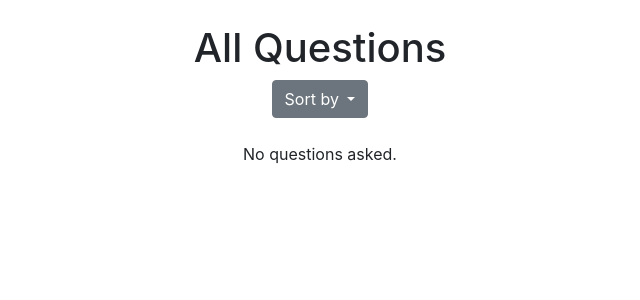
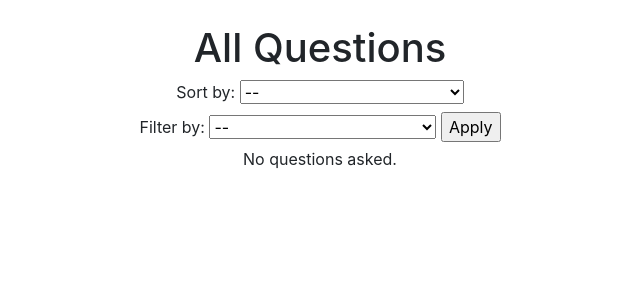
Before and after one commit to arvydasg/stackunderflow, a Flask app: page /questions/all_questions in a window 1280 px wide. Shown: the part 72-372 px from the top of the page, without its empty margins (320-960 px from the left). Run offline with Flask 3, Linux system fonts and the light colour scheme; data that the repository does not hold is empty; some libraries are stand-ins or nearby versions.

Commit message:
can now sort AND filer the questions(modified the previous a little)

```diff
--- a/stackunderflow_app/questions/questions.py
+++ b/stackunderflow_app/questions/questions.py
@@ -18,28 +18,39 @@ def load_user(users_id):
 def route_all_questions():
     """Route for register page."""
 
+    # Get query parameters
     sort = request.args.get("sort")
+    filter = request.args.get("filter")
 
+    # Query for all questions
+    query = Question.query
+
+    # Filter by whether the question has answers or not
+    if filter == "with_answers":
+        query = query.filter(Question.answers.any())
+    elif filter == "without_answers":
+        query = query.filter(~Question.answers.any())
+
+    # Order by the selected sort option
     if sort == "created_at_asc":
-        questions = Question.query.order_by(Question.created_at.asc()).all()
+        query = query.order_by(Question.created_at.asc())
     elif sort == "created_at_desc":
-        questions = Question.query.order_by(Question.created_at.desc()).all()
+        query = query.order_by(Question.created_at.desc())
     elif sort == "num_answers_asc":
-        questions = (
-            Question.query.outerjoin(Answer)
+        query = (
+            query.outerjoin(Answer)
             .group_by(Question.id)
             .order_by(db.func.count(Answer.id).asc())
-            .all()
         )
     elif sort == "num_answers_desc":
-        questions = (
-            Question.query.outerjoin(Answer)
+        query = (
+            query.outerjoin(Answer)
             .group_by(Question.id)
             .order_by(db.func.count(Answer.id).desc())
-            .all()
         )
-    else:
-        questions = Question.query.all()
+
+    # Get the list of questions
+    questions = query.all()
 
     return render_template("questions/all_questions.html", questions=questions)
 
--- a/stackunderflow_app/templates/questions/all_questions.html
+++ b/stackunderflow_app/templates/questions/all_questions.html
@@ -17,19 +17,26 @@
             <div class="col-md-6 text-center">
                 <h1>All Questions</h1>
 
-                <div class="dropdown">
-                    <button class="btn btn-secondary dropdown-toggle" type="button" id="sort-menu" data-toggle="dropdown" aria-haspopup="true" aria-expanded="false">
-                        Sort by
-                    </button>
-                    <div class="dropdown-menu" aria-labelledby="sort-menu">
-                        <a class="dropdown-item" href="{{ url_for('questions.route_all_questions', sort='created_at_asc') }}">Date created (oldest first)</a>
-                        <a class="dropdown-item" href="{{ url_for('questions.route_all_questions', sort='created_at_desc') }}">Date created (newest first)</a>
-                        <a class="dropdown-item" href="{{ url_for('questions.route_all_questions', sort='num_answers_asc') }}">Fewest answers first</a>
-                        <a class="dropdown-item" href="{{ url_for('questions.route_all_questions', sort='num_answers_desc') }}">Most answers first</a>
-                    </div>
-                </div>
+                <form action="{{ url_for('questions.route_all_questions') }}" method="GET">
+                    <label for="sort">Sort by:</label>
+                    <select name="sort" id="sort">
+                        <option value="">--</option>
+                        <option value="created_at_asc">Date created (oldest first)</option>
+                        <option value="created_at_desc">Date created (newest first)</option>
+                        <option value="num_answers_asc">Fewest answers first</option>
+                        <option value="num_answers_desc">Most answers first</option>
+                    </select>
+                    <br/>
+                    <label for="filter">Filter by:</label>
+                    <select name="filter" id="filter">
+                        <option value="">--</option>
+                        <option value="with_answers">Questions with answers</option>
+                        <option value="without_answers">Questions without answers</option>
+                    </select>
 
-                <br/>
+                    <input type="submit" value="Apply">
+                </form>
+
                 {% for question in questions %}
                     <div class="card mb-3">
                         <div class="card-body">
```
